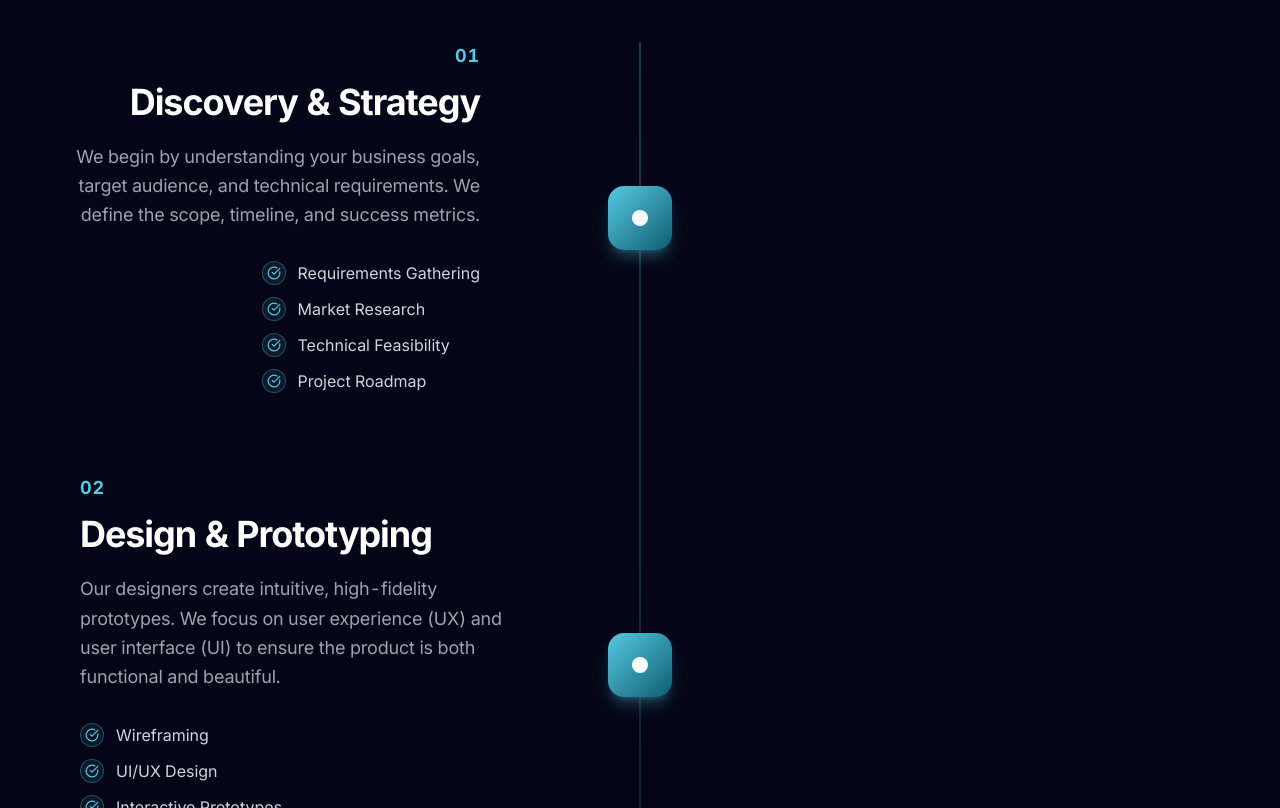
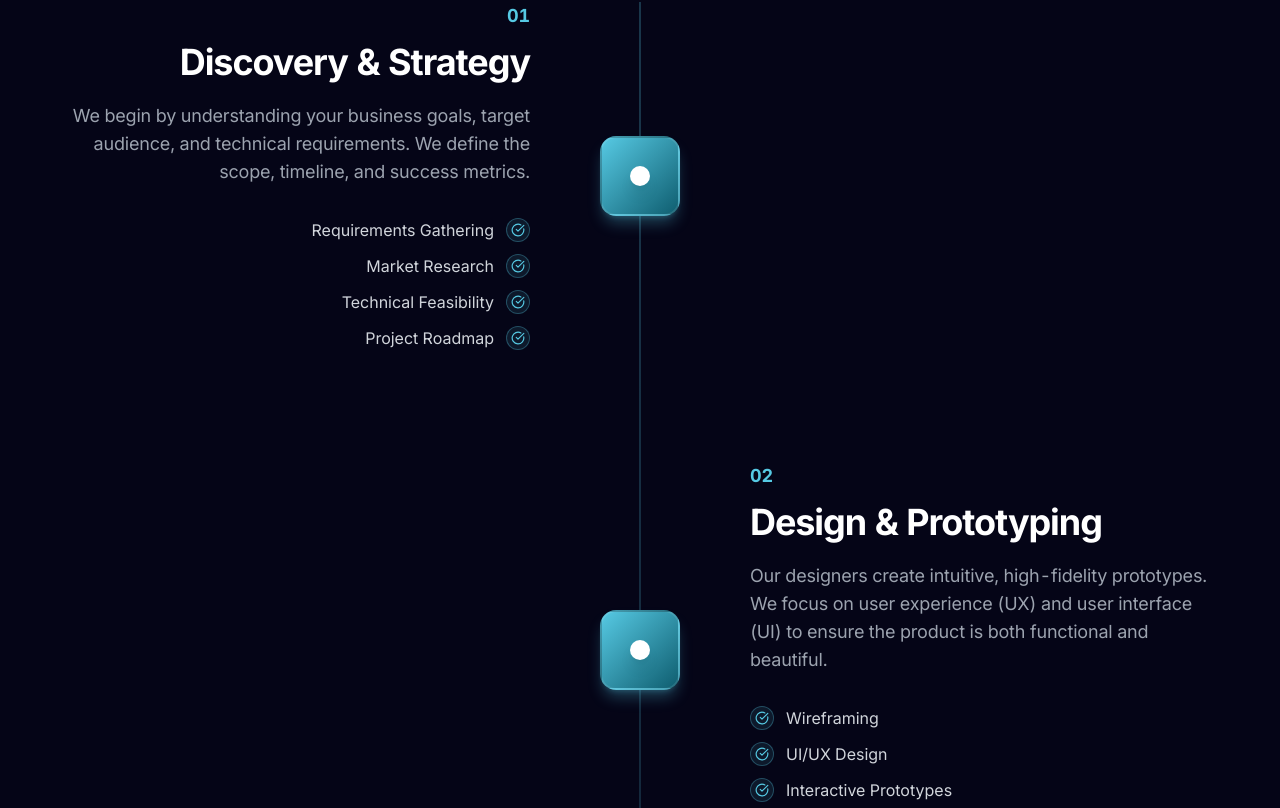
Before and after one commit to OraixenOrg/oraixen-website, a React (Vite) app: page /process in a window 1280 px wide. Shown: the part 712-1520 px from the top of the page. Built offline with nearby package versions, Linux system fonts and the light colour scheme.

Commit message:
Update Process.tsx

```diff
--- a/src/pages/Process.tsx
+++ b/src/pages/Process.tsx
@@ -1,173 +1,245 @@
-import React from 'react';
 import { Section } from '../components/Section';
 import { FadeIn } from '../components/FadeIn';
 import { Stagger } from '../components/Stagger';
 import { Card } from '../components/Card';
 import { CheckCircle, MessageSquare, ShieldCheck, LifeBuoy } from 'lucide-react';
 import { m } from 'framer-motion';
-export function Process() {
-  const steps = [{
+
+const steps = [
+  {
     number: '01',
     title: 'Discovery & Strategy',
-    description: 'We begin by understanding your business goals, target audience, and technical requirements. We define the scope, timeline, and success metrics.',
-    items: ['Requirements Gathering', 'Market Research', 'Technical Feasibility', 'Project Roadmap']
-  }, {
+    description:
+      'We begin by understanding your business goals, target audience, and technical requirements. We define the scope, timeline, and success metrics.',
+    items: ['Requirements Gathering', 'Market Research', 'Technical Feasibility', 'Project Roadmap'],
+  },
+  {
     number: '02',
     title: 'Design & Prototyping',
-    description: 'Our designers create intuitive, high-fidelity prototypes. We focus on user experience (UX) and user interface (UI) to ensure the product is both functional and beautiful.',
-    items: ['Wireframing', 'UI/UX Design', 'Interactive Prototypes', 'Design System']
-  }, {
+    description:
+      'Our designers create intuitive, high-fidelity prototypes. We focus on user experience (UX) and user interface (UI) to ensure the product is both functional and beautiful.',
+    items: ['Wireframing', 'UI/UX Design', 'Interactive Prototypes', 'Design System'],
+  },
+  {
     number: '03',
     title: 'Development',
-    description: 'We build your product using modern, scalable technologies. Our agile process ensures regular updates and flexibility to adapt to changes.',
-    items: ['Frontend & Backend', 'API Integration', 'Database Design', 'Code Reviews']
-  }, {
+    description:
+      'We build your product using modern, scalable technologies. Our agile process ensures regular updates and flexibility to adapt to changes.',
+    items: ['Frontend & Backend', 'API Integration', 'Database Design', 'Code Reviews'],
+  },
+  {
     number: '04',
     title: 'Quality Assurance',
-    description: 'Rigorous testing guarantees a bug-free, reliable product. We test for performance, security, and compatibility across all devices.',
-    items: ['Automated Testing', 'Manual Testing', 'Security Audits', 'Performance Tuning']
-  }, {
+    description:
+      'Rigorous testing guarantees a bug-free, reliable product. We test for performance, security, and compatibility across all devices.',
+    items: ['Automated Testing', 'Manual Testing', 'Security Audits', 'Performance Tuning'],
+  },
+  {
     number: '05',
     title: 'Launch & Support',
     description: 'We handle the deployment and provide ongoing support to ensure your product continues to perform at its best.',
-    items: ['Deployment', 'Monitoring', 'Maintenance', 'Feature Updates']
-  }];
-  return <div className="pt-20 min-h-screen bg-inkblack">
+    items: ['Deployment', 'Monitoring', 'Maintenance', 'Feature Updates'],
+  },
+];
+
+function StepContent({
+  step,
+  align = 'left',
+}: {
+  step: (typeof steps)[number];
+  align?: 'left' | 'right';
+}) {
+  const isRight = align === 'right';
+
+  return (
+    <FadeIn>
+      <div
+        className={[
+          'max-w-xl',
+          'mx-auto',
+          'text-center',
+          'lg:mx-0',
+          isRight ? 'lg:text-right lg:ml-auto' : 'lg:text-left',
+        ].join(' ')}
+      >
+        <span className="text-skyblue font-bold text-base sm:text-lg mb-3 block tracking-wider">{step.number}</span>
+
+        <h2 className="text-2xl sm:text-3xl md:text-4xl font-bold text-white mb-4 md:mb-5 leading-tight">
+          {step.title}
+        </h2>
+
+        <p className="text-gray-400 mb-6 md:mb-8 text-base sm:text-lg leading-relaxed">{step.description}</p>
+
+        <ul
+          className={[
+            'space-y-3',
+            'inline-block',
+            'text-left',
+            isRight ? 'lg:text-right' : 'lg:text-left',
+          ].join(' ')}
+        >
+          {step.items.map((item, i) => (
+            <li
+              key={i}
+              className={[
+                'flex items-center text-gray-300 text-sm sm:text-base',
+                isRight ? 'lg:justify-end' : 'lg:justify-start',
+              ].join(' ')}
+            >
+              {/* icon */}
+              <div
+                className={[
+                  'w-5 h-5 sm:w-6 sm:h-6 rounded-full bg-skyblue/10 border border-skyblue/30',
+                  'flex items-center justify-center shrink-0',
+                  isRight ? 'mr-3 lg:mr-0 lg:ml-3 lg:order-2' : 'mr-3',
+                ].join(' ')}
+              >
+                <CheckCircle size={12} className="sm:w-3.5 sm:h-3.5 text-skyblue" />
+              </div>
+
+              {/* text */}
+              <span className={isRight ? 'lg:order-1' : ''}>{item}</span>
+            </li>
+          ))}
+        </ul>
+      </div>
+    </FadeIn>
+  );
+}
+
+function CenterIndicator() {
+  return (
+    <div className="relative z-10 flex justify-center">
+      <m.div
+        className="flex items-center justify-center w-16 h-16 sm:w-20 sm:h-20 rounded-2xl bg-gradient-to-br from-skyblue to-azure shadow-lg shadow-skyblue/30 border-2 border-white/10"
+        initial={{ scale: 0.8, opacity: 0 }}
+        whileInView={{ scale: 1, opacity: 1 }}
+        viewport={{ once: true, margin: '-50px' }}
+        transition={{ delay: 0.15, duration: 0.45, ease: 'easeOut' }}
+      >
+        <div className="w-4 h-4 sm:w-5 sm:h-5 bg-white rounded-full shadow-lg" />
+      </m.div>
+    </div>
+  );
+}
+
+export function Process() {
+  return (
+    <div className="pt-20 min-h-screen bg-inkblack">
+      {/* Header */}
       <Section className="bg-gradient-to-b from-inkblack to-inkblack-light">
-        <div className="text-center max-w-3xl mx-auto">
+        <div className="text-center max-w-3xl mx-auto px-4 sm:px-6">
           <FadeIn>
-            <div className="inline-flex items-center gap-2 px-4 py-2 rounded-full bg-skyblue/10 border border-skyblue/20 mb-8 backdrop-blur-sm">
-              <span className="text-sm font-medium text-skyblue">
-                How We Work
-              </span>
+            <div className="inline-flex items-center gap-2 px-4 py-2 rounded-full bg-skyblue/10 border border-skyblue/20 mb-6 md:mb-8 backdrop-blur-sm">
+              <span className="text-sm font-medium text-skyblue">How We Work</span>
             </div>
-            <h1 className="text-5xl md:text-7xl font-bold text-white mb-8 leading-tight">
+
+            <h1 className="text-4xl sm:text-5xl md:text-6xl lg:text-7xl font-bold text-white mb-4 md:mb-6 leading-tight">
               Our Process
             </h1>
-            <p className="text-xl md:text-2xl text-gray-400">
+
+            <p className="text-lg sm:text-xl md:text-2xl text-gray-400 leading-relaxed">
               A proven methodology for delivering excellence, every time.
             </p>
           </FadeIn>
         </div>
       </Section>
 
+      {/* Steps */}
       <Section>
-        <div className="space-y-20 relative">
-          {/* Connecting Line */}
-          <div className="hidden lg:block absolute left-1/2 top-0 bottom-0 w-px bg-gradient-to-b from-skyblue/50 via-skyblue/20 to-transparent -translate-x-1/2" />
+        <div className="max-w-7xl mx-auto px-4 sm:px-6 lg:px-8">
+          <div className="relative py-8 lg:py-12">
+            {/* Center line (aligned with center col) */}
+            <div className="hidden lg:block absolute left-1/2 top-12 bottom-12 w-px bg-gradient-to-b from-skyblue/50 via-skyblue/30 to-transparent -translate-x-1/2" />
 
-          {steps.map((step, index) => <div key={index} className={`flex flex-col lg:flex-row gap-12 lg:gap-20 items-center ${index % 2 !== 0 ? 'lg:flex-row-reverse' : ''}`}>
-              <div className="flex-1 w-full lg:text-right">
-                {index % 2 === 0 && <FadeIn>
-                    <div className="lg:pr-12">
-                      <span className="text-skyblue font-bold text-lg mb-3 block tracking-wider">
-                        {step.number}
-                      </span>
-                      <h2 className="text-3xl md:text-4xl font-bold text-white mb-5 leading-tight">
-                        {step.title}
-                      </h2>
-                      <p className="text-gray-400 mb-8 text-lg leading-relaxed">
-                        {step.description}
-                      </p>
-                      <ul className="space-y-3 inline-block text-left">
-                        {step.items.map((item, i) => <li key={i} className="flex items-center text-gray-300">
-                            <div className="w-6 h-6 rounded-full bg-skyblue/10 border border-skyblue/30 flex items-center justify-center mr-3 shrink-0">
-                              <CheckCircle size={14} className="text-skyblue" />
-                            </div>
-                            {item}
-                          </li>)}
-                      </ul>
-                    </div>
-                  </FadeIn>}
+            <div className="space-y-20 md:space-y-24 lg:space-y-28">
+              {steps.map((step, index) => {
+                const isEven = index % 2 === 0;
+
+                return (
+                  <div key={index} className="relative">
+                    {/* Mobile layout */}
+                    <div className="flex flex-col items-center gap-8 lg:hidden">
+                      <CenterIndicator />
+                      <StepContent step={step} align="left" />
                     </div>
 
-              <m.div className="relative z-10 flex items-center justify-center w-16 h-16 rounded-2xl bg-gradient-to-br from-skyblue to-azure shadow-lg shadow-skyblue/30 shrink-0" initial={{
-            scale: 0.8,
-            opacity: 0
-          }} whileInView={{
-            scale: 1,
-            opacity: 1
-          }} viewport={{
-            once: true
-          }} transition={{
-            delay: 0.2
-          }}>
-                <div className="w-4 h-4 bg-white rounded-full" />
-              </m.div>
+                    {/* Desktop grid layout (fixed alignment both sides) */}
+                    <div className="hidden lg:grid grid-cols-12 items-center gap-6">
+                      {/* Left slot */}
+                      <div className="col-span-5">
+                        {!isEven ? <div className="h-px" /> : <StepContent step={step} align="right" />}
+                      </div>
 
-              <div className="flex-1 w-full">
-                {index % 2 !== 0 && <FadeIn>
-                    <div className="lg:pl-12">
-                      <span className="text-skyblue font-bold text-lg mb-3 block tracking-wider">
-                        {step.number}
-                      </span>
-                      <h2 className="text-3xl md:text-4xl font-bold text-white mb-5 leading-tight">
-                        {step.title}
-                      </h2>
-                      <p className="text-gray-400 mb-8 text-lg leading-relaxed">
-                        {step.description}
-                      </p>
-                      <ul className="space-y-3">
-                        {step.items.map((item, i) => <li key={i} className="flex items-center text-gray-300">
-                            <div className="w-6 h-6 rounded-full bg-skyblue/10 border border-skyblue/30 flex items-center justify-center mr-3 shrink-0">
-                              <CheckCircle size={14} className="text-skyblue" />
+                      {/* Center slot */}
+                      <div className="col-span-2 flex justify-center">
+                        <CenterIndicator />
                       </div>
-                            {item}
-                          </li>)}
-                      </ul>
+
+                      {/* Right slot */}
+                      <div className="col-span-5">
+                        {isEven ? <div className="h-px" /> : <StepContent step={step} align="left" />}
                       </div>
-                  </FadeIn>}
                     </div>
-            </div>)}
+                  </div>
+                );
+              })}
+            </div>
+          </div>
         </div>
       </Section>
 
+      {/* Why Choose */}
       <Section className="bg-gradient-to-b from-inkblack via-inkblack-light to-inkblack">
-        <div className="text-center mb-16">
-          <h2 className="text-3xl md:text-4xl font-bold text-white mb-4">
+        <div className="max-w-7xl mx-auto px-4 sm:px-6 lg:px-8">
+          <div className="text-center mb-12 md:mb-16">
+            <FadeIn>
+              <h2 className="text-2xl sm:text-3xl md:text-4xl font-bold text-white mb-3 md:mb-4">
                 Why Choose Oraixen
               </h2>
-          <p className="text-gray-400 text-lg">
+              <p className="text-base sm:text-lg text-gray-400 max-w-2xl mx-auto leading-relaxed">
                 Our commitment to your success goes beyond delivery.
               </p>
+            </FadeIn>
           </div>
 
-        <Stagger className="grid grid-cols-1 md:grid-cols-3 gap-8">
-          {[{
+          <Stagger className="grid grid-cols-1 md:grid-cols-2 lg:grid-cols-3 gap-6 md:gap-8 max-w-6xl mx-auto">
+            {[
+              {
                 icon: <MessageSquare size={36} />,
                 title: 'Transparent Communication',
-          desc: 'Weekly sprints, regular demos, and a dedicated Slack channel for your team.'
-        }, {
+                desc: 'Weekly sprints, regular demos, and a dedicated Slack channel for your team.',
+              },
+              {
                 icon: <ShieldCheck size={36} />,
                 title: 'Reliability Guaranteed',
-          desc: 'We stand by our code with a 6-month bug-free warranty on all deliverables.'
-        }, {
+                desc: 'We stand by our code with a 6-month bug-free warranty on all deliverables.',
+              },
+              {
                 icon: <LifeBuoy size={36} />,
                 title: 'Long-term Support',
-          desc: 'Flexible maintenance packages to keep your software secure and up-to-date.'
-        }].map((item, i) => <m.div key={i} initial={{
-          opacity: 0,
-          y: 20
-        }} whileInView={{
-          opacity: 1,
-          y: 0
-        }} viewport={{
-          once: true,
-          amount: 0.3
-        }} transition={{
-          delay: i * 0.1
-        }}>
-              <Card className="p-10 text-center h-full bg-gradient-to-br from-white/5 to-white/[0.02]">
-                <div className="w-16 h-16 rounded-2xl bg-gradient-to-br from-skyblue/10 to-azure/10 border border-skyblue/20 flex items-center justify-center text-skyblue mx-auto mb-6">
+                desc: 'Flexible maintenance packages to keep your software secure and up-to-date.',
+              },
+            ].map((item, i) => (
+              <m.div
+                key={i}
+                initial={{ opacity: 0, y: 20 }}
+                whileInView={{ opacity: 1, y: 0 }}
+                viewport={{ once: true, amount: 0.3 }}
+                transition={{ delay: i * 0.1, duration: 0.4, ease: 'easeOut' }}
+              >
+                <Card className="p-8 md:p-10 text-center h-full bg-gradient-to-br from-white/5 to-white/[0.02] border border-white/10 hover:border-skyblue/30 transition-colors">
+                  <div className="w-14 h-14 md:w-16 md:h-16 rounded-2xl bg-gradient-to-br from-skyblue/10 to-azure/10 border border-skyblue/20 flex items-center justify-center text-skyblue mx-auto mb-5 md:mb-6">
                     {item.icon}
                   </div>
-                <h3 className="text-xl font-bold text-white mb-4">
-                  {item.title}
-                </h3>
-                <p className="text-gray-400 leading-relaxed">{item.desc}</p>
+                  <h3 className="text-lg md:text-xl font-bold text-white mb-3 md:mb-4">{item.title}</h3>
+                  <p className="text-sm md:text-base text-gray-400 leading-relaxed">{item.desc}</p>
                 </Card>
-            </m.div>)}
+              </m.div>
+            ))}
           </Stagger>
+        </div>
       </Section>
-    </div>;
+    </div>
+  );
 }
```
Lines whose indentation alone changed are shown as unchanged.
